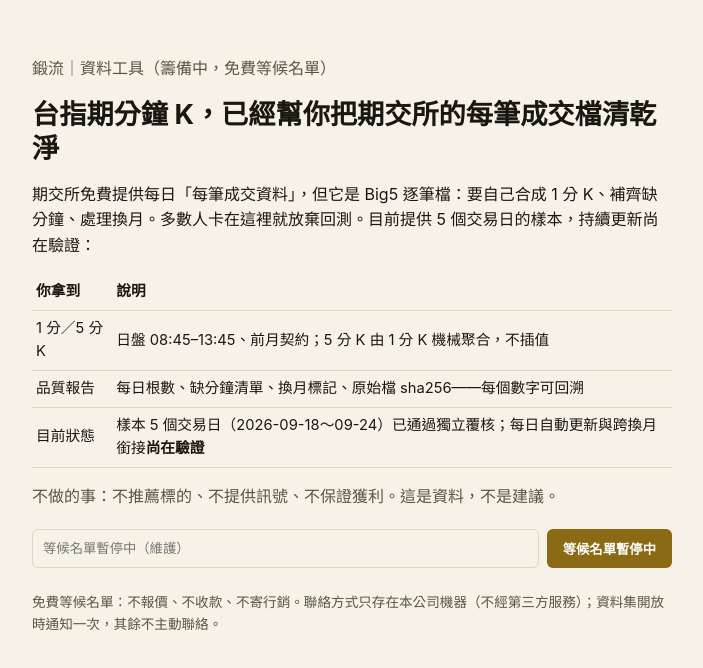
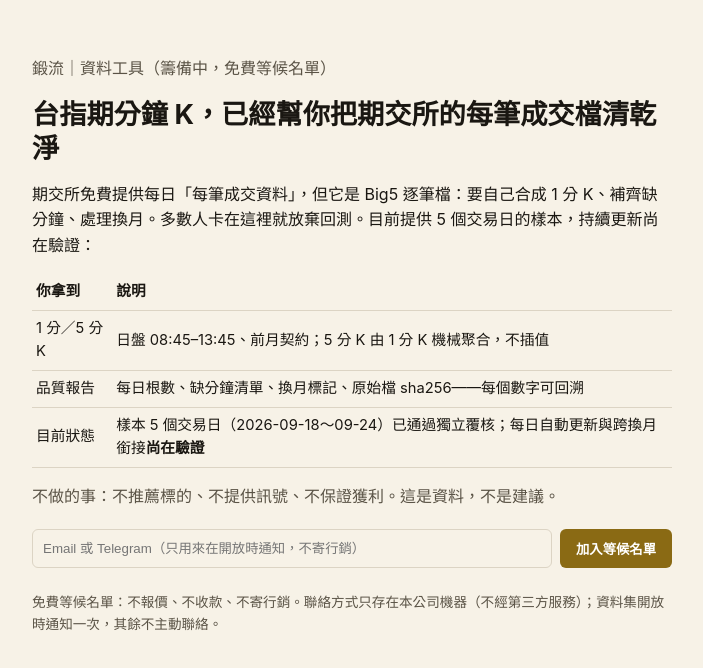
Before and after one commit to coolschumi456-cell/txk-clean-waitlist, a plain HTML site: page index.html in a window 1280 px wide. Shown: the whole page, without its empty margins (288-991 px from the left). Drawn offline with Linux system fonts and the light colour scheme.

Commit message:
resume waitlist: R5 storage hardening installed, sole writer enforced

```diff
--- a/index.html
+++ b/index.html
@@ -16,7 +16,7 @@ button{padding:10px 16px;border:0;border-radius:6px;background:var(--accent);col
 <tr><td>品質報告</td><td>每日根數、缺分鐘清單、換月標記、原始檔 sha256——每個數字可回溯</td></tr>
 <tr><td>目前狀態</td><td>樣本 5 個交易日（2026-09-18～09-24）已通過獨立覆核；每日自動更新與跨換月銜接<b>尚在驗證</b></td></tr></table>
 <p class="muted">不做的事：不推薦標的、不提供訊號、不保證獲利。這是資料，不是建議。</p>
-<form id="wl" onsubmit="return go(event)"><input id="c" name="contact" placeholder="等候名單暫停中（維護）" maxlength="120" disabled><button disabled>等候名單暫停中</button></form>
+<form id="wl" onsubmit="return go(event)"><input id="c" name="contact" placeholder="Email 或 Telegram（只用來在開放時通知，不寄行銷）" maxlength="120" required><button>加入等候名單</button></form>
 <p id="msg" class="ok"></p>
 <p class="note">免費等候名單：不報價、不收款、不寄行銷。聯絡方式只存在本公司機器（不經第三方服務）；資料集開放時通知一次，其餘不主動聯絡。</p>
 <script>async function go(e){e.preventDefault();const c=document.getElementById('c').value.trim();const m=document.getElementById('msg');
```
